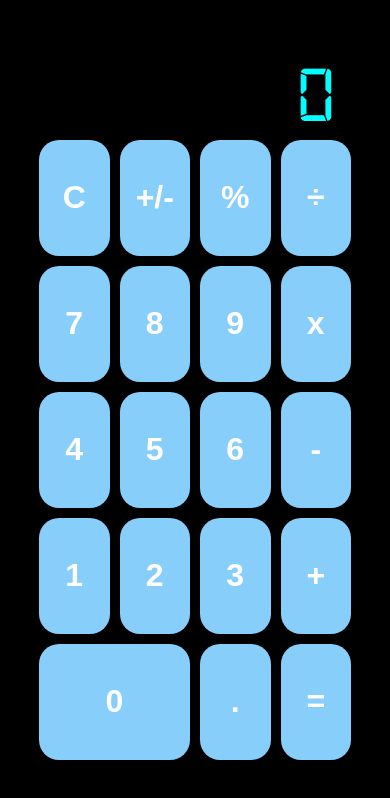
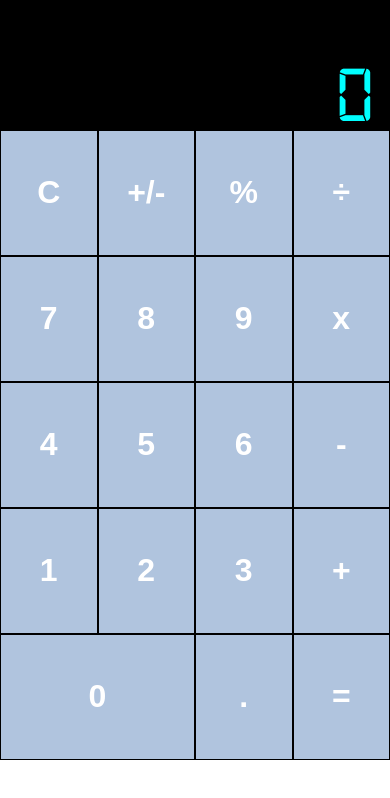
Before and after one commit to julietrubin/calculator, a Gatsby site: page / in a window 390 px wide. Built offline with nearby package versions, Linux system fonts and the light colour scheme; Gatsby itself is replaced by a stand-in of ours.

Commit message:
changed mw button

```diff
--- a/src/components/calculator.module.css
+++ b/src/components/calculator.module.css
@@ -82,23 +82,27 @@
 
 @media (max-width: 600px) {
     .calculator {
-        width: 90vw;
+        width: 100vw;
         height: 90vh;
-        grid-gap: 10px 10px;
-        padding-left: 10vw;
+        overflow: hidden;
     }
     .button {
-        background-color: lightskyblue;
+        background-color: lightsteelblue;
         color: white;
         font-size: 2rem;
-        border-radius: 20px;
+        border: 1px solid black;
     }
 
     .highlighted_button {
-        background-color: yellow;
+        background-color: lightskyblue;
+
     }
     .output_text {
         font-size: 5rem;
+    }
+    .output_container {
+        background-color: black;
+
     }
 }
 
--- a/src/components/layout.css
+++ b/src/components/layout.css
@@ -626,7 +626,7 @@ pre tt:after {
 
 @media (max-width: 600px) {
   body {
-    background-color: black;
+    background-color: white;
 
   }
 }
```
